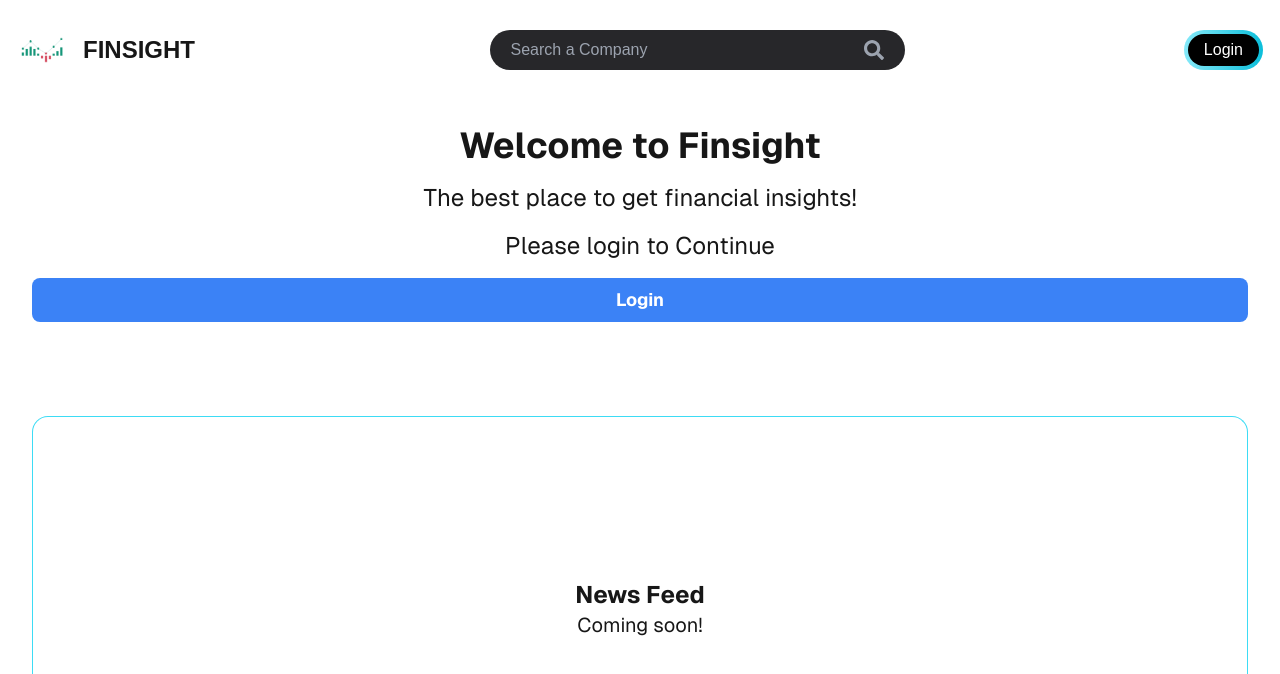
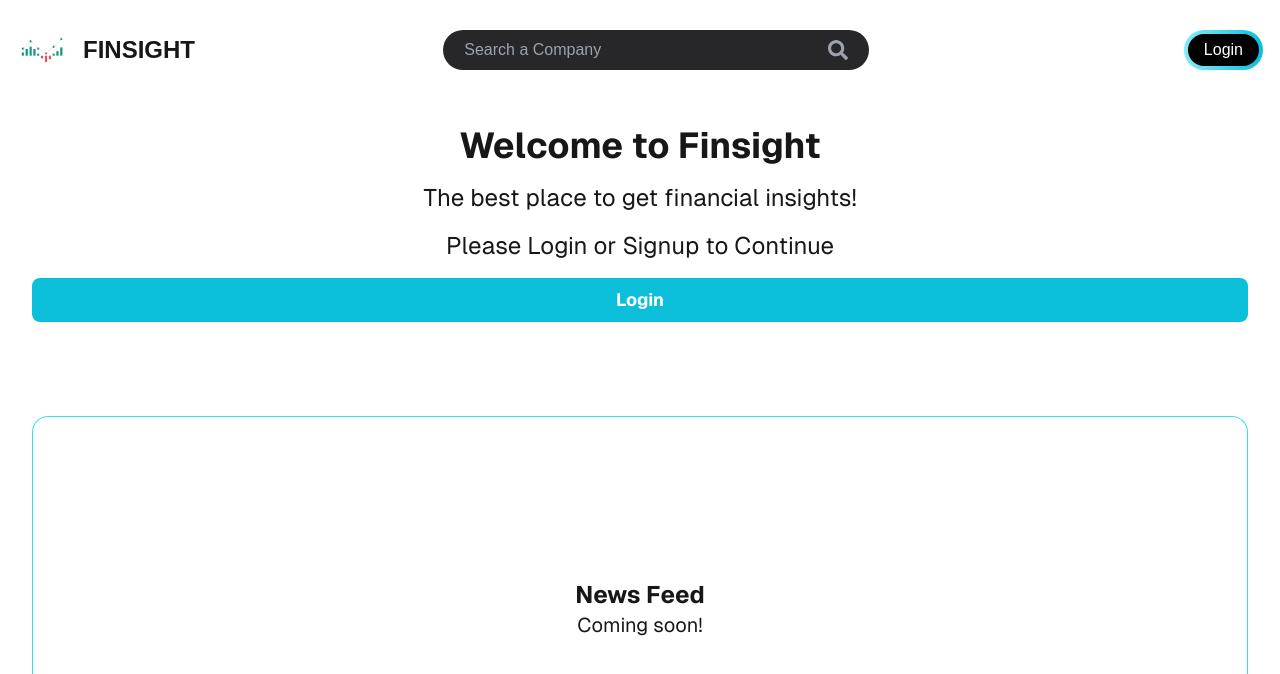
Before and after one commit to krish-shar/finsights, a Next.js app in the folder frontend/: page / in a window 1280 px wide. Shown: the top 674 px of the page. Built offline with nearby package versions, Linux system fonts and the light colour scheme; no server answers.

Commit message:
center searchbar

```diff
--- a/frontend/src/app/components/navbar.tsx
+++ b/frontend/src/app/components/navbar.tsx
@@ -53,13 +53,13 @@ function Navbar({ className }: { className?: string }) {
   return (
     <div
       className={cn(
-        "fixed items-center top-2 inset-x-0 max-w-8xl max-h-24 z-50",
+        "fixed items-center top-2 inset-x-0 max-w-8xl max-h-24 z-5",
         className,
       )}
     >
       <Menu setActive={setActive}>
         <div
-          className="flex items-center cursor-pointer"
+          className="flex items-center cursor-pointer z-20"
           onClick={() => {
             router.replace("/");
           }}
@@ -68,14 +68,18 @@ function Navbar({ className }: { className?: string }) {
           <div className="text-2xl font-bold px-4">FINSIGHT</div>
         </div>
         <SearchBar
-          className="w-1/3 flex"
+          className="absolute w-1/3 flex left-1/2 transform -translate-x-1/2 z-10"
           search={search}
           setSearch={setSearch}
           placeholder="Search a Company"
           icon={FaSearch}
           handleSearch={handleSearch}
         />
-        {user ? <UserDropdown /> : <LoginButton onClick={handleLogin} />}
+        {user ? (
+          <UserDropdown className="z-20" />
+        ) : (
+          <LoginButton onClick={handleLogin} className="z-20" />
+        )}
       </Menu>
     </div>
   );
--- a/frontend/src/app/components/user-dropdown.tsx
+++ b/frontend/src/app/components/user-dropdown.tsx
@@ -8,7 +8,7 @@ import { useRouter } from "next/navigation";
 //     value: string;
 // }
 
-const UserDropdown = () => {
+const UserDropdown = ({ className }: { className?: string }) => {
   const [dropdownOpen, setDropdownOpen] = useState(false);
   const router = useRouter();
   // const [options, setOptions] = useState<Option[]>([]);
@@ -74,7 +74,7 @@ const UserDropdown = () => {
   // }, [user]);
 
   return (
-    <div>
+    <div className={className}>
       <div
         onClick={() => {
           setDropdownOpen(!dropdownOpen);
--- a/frontend/src/app/page.tsx
+++ b/frontend/src/app/page.tsx
@@ -27,13 +27,13 @@ export default function Home() {
             The best place to get financial insights!
           </h2>
           <h2 className="w-full text-2xl text-center">
-            Please login to Continue
+            Please Login or Signup to Continue
           </h2>
           <button
             onClick={() => {
               window.location.href = "/api/auth/login";
             }}
-            className="px-4 py-2 text-lg font-bold text-white bg-blue-500 rounded-lg"
+            className="px-4 py-2 text-lg font-bold text-white bg-accent-dark hover:brightness-90 rounded-lg"
           >
             Login
           </button>
--- a/package.json
+++ /dev/null
@@ -1,6 +0,0 @@
-{
-  "dependencies": {
-    "axios": "^1.7.7",
-    "recharts": "^2.12.7"
-  }
-}
```
Also changed, not shown: 2 other files (tests, documents, lock files or other folders).
